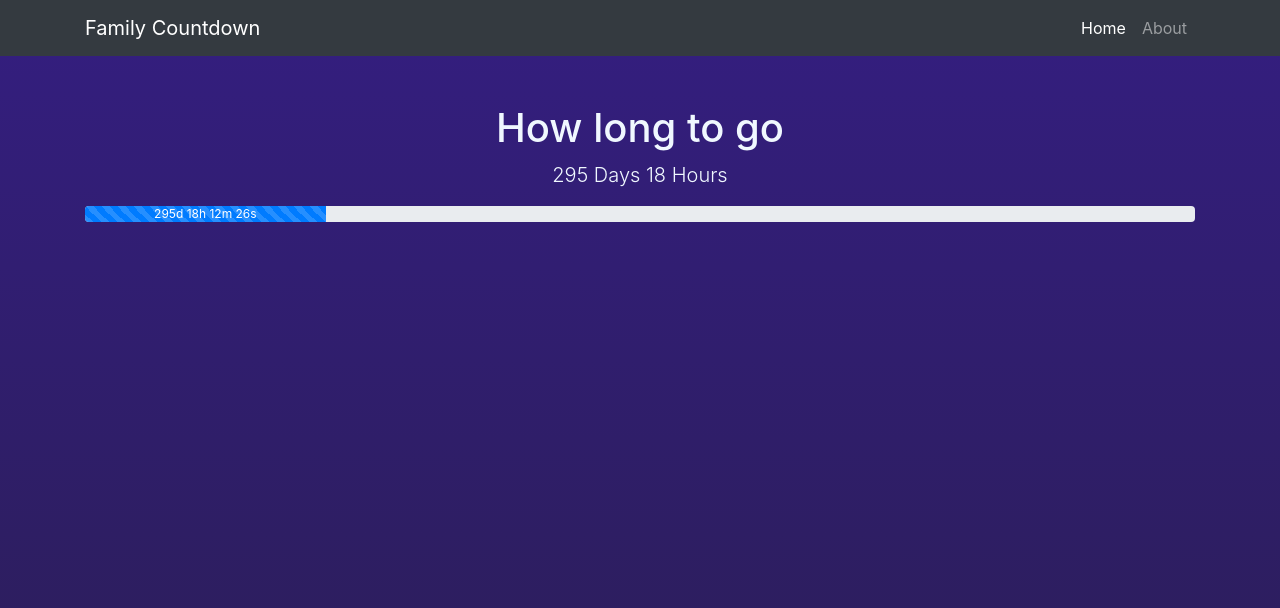
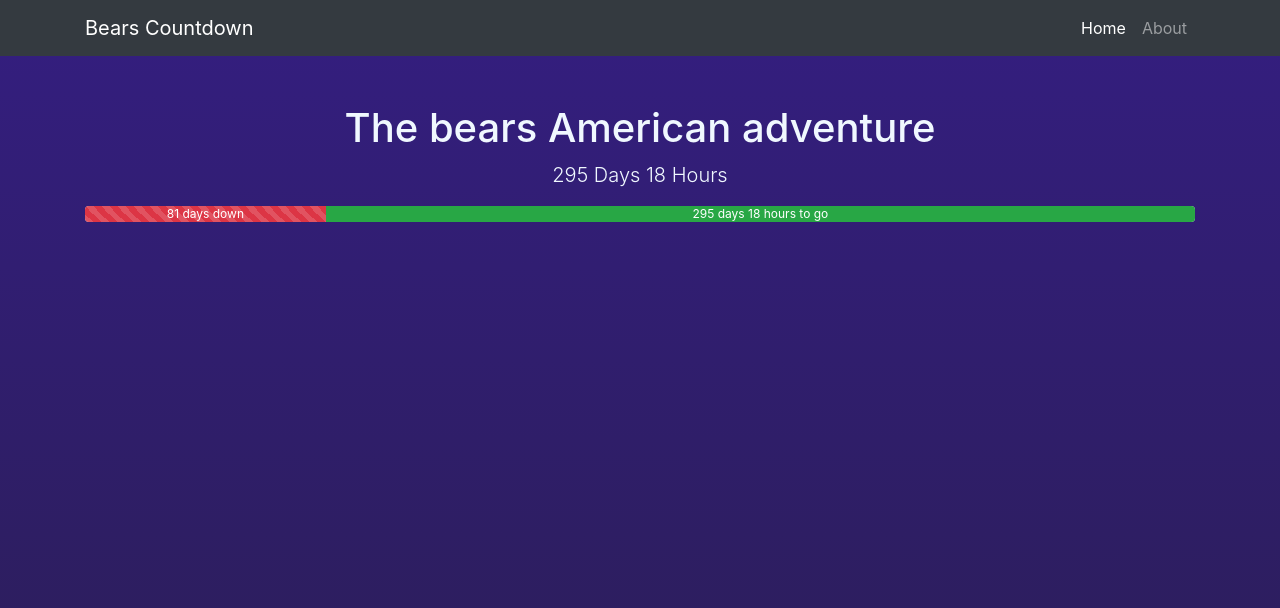
Before and after one commit to Yunojoe/countdown, a website: page index.html in a window 1280 px wide. Drawn offline with Linux system fonts and the light colour scheme.

Commit message:
fixed dependancies and added bar 2

```diff
--- a/index.html
+++ b/index.html
@@ -44,7 +44,7 @@
     <!-- Navigation -->
     <nav class="navbar navbar-expand-lg navbar-dark bg-dark fixed-top">
       <div class="container">
-        <a class="navbar-brand" href="#">Family Countdown</a>
+        <a class="navbar-brand" href="#">Bears Countdown</a>
         <button class="navbar-toggler" type="button" data-toggle="collapse" data-target="#navbarResponsive" aria-controls="navbarResponsive" aria-expanded="false" aria-label="Toggle navigation">
           <span class="navbar-toggler-icon"></span>
         </button>
@@ -67,10 +67,11 @@
     <div class="container">
       <div class="row">
         <div class="col-lg-12 text-center">
-          <h1 class="mt-5">How long to go</h1>
-            <p class="lead"><span id="days">XXX</span> Days <span id="hours">XXX</span> Hours</p>
+          <h1 class="mt-5">The bears American adventure</h1>
+            <p class="lead"><span id="days">Working out the</span> Days <span id="hours">and the</span> Hours</p>
          <div class="progress">
-            <div id="dynamic" class="progress-bar progress-bar-striped progress-bar-animated" role="progressbar" aria-valuenow="75" aria-valuemin="0" aria-valuemax="100" style="width: 75%"></div>
+            <div id="dynamic" class="progress-bar progress-bar-striped bg-danger progress-bar-animated" role="progressbar" aria-valuenow="0" aria-valuemin="0" aria-valuemax="100" style="width: 0%">Test</div>
+             <div id="dynamic2" class="progress-bar bg-success" role="progressbar" aria-valuenow="0" aria-valuemin="0" aria-valuemax="100" style="width: 50%">Brushing bear fur...</div>
          </div>
         </div>
       </div>
@@ -87,7 +88,7 @@
     <!-- Bootstrap core JavaScript -->
     <script src="vendor/jquery/jquery.min.js"></script>
     <script src="vendor/bootstrap/js/bootstrap.bundle.min.js"></script>
-    <script src="/main.js"></script>
+    <script src="main.js"></script>
   </body>
 
 </html>
--- a/main.js
+++ b/main.js
@@ -1,36 +1,50 @@
-var originalDate = new Date("April 19, 2018, 21:00:00").getTime();
+// var originalDate = new Date("April 19, 2018, 21:00:00").getTime();
 var countDownDate = new Date("May 2, 2019 13:00:00").getTime();
-
 var StartDistance = 32630400000;
 
-
 // Update the count down every 1 second
-var x = setInterval(function() {
-
+var x = setInterval(function () {
   // Get todays date and time
 	var now = new Date().getTime();
-
   // Find the distance between now an the count down date
     var distance = countDownDate - now;
-  var calc = StartDistance - distance;
-  var Progress = (100 * calc) / (StartDistance);
-  console.log(Progress);
+    var elapsed = StartDistance - distance;
+    var Progress = (100 * elapsed) / (StartDistance);
+
   // Time calculations for days, hours, minutes and seconds
 	var days = Math.floor(distance / (1000 * 60 * 60 * 24));
 	var hours = Math.floor((distance % (1000 * 60 * 60 * 24)) / (1000 * 60 * 60));
 	var minutes = Math.floor((distance % (1000 * 60 * 60)) / (1000 * 60));
 	var seconds = Math.floor((distance % (1000 * 60)) / 1000);
 
-  // Display the result in the element with id="demo"
-  document.getElementById("dynamic").innerHTML = days + "d " + hours + "h "
-  + minutes + "m " + seconds + "s ";
-    document.getElementById("days").innerHTML = days;
-    document.getElementById("hours").innerHTML = hours;
+// Time calculations for days, hours, minutes and seconds
+	var elapsed_days = Math.floor(elapsed/ (1000 * 60 * 60 * 24));
+	var elapsed_hours = Math.floor((elapsed % (1000 * 60 * 60 * 24)) / (1000 * 60 * 60));
+	var elapsed_minutes = Math.floor((elapsed % (1000 * 60 * 60)) / (1000 * 60));
+	var elapsed_seconds = Math.floor((elapsed % (1000 * 60)) / 1000);
+
+
+  // Display the results
+	// to go bar
+	document.getElementById("dynamic2").innerHTML = days + " days " + hours + " hours to go";
+	//elapsed bar
+	document.getElementById("dynamic").innerHTML = elapsed_days + " days down";
+
+	//change settings of bar 1 (elapsed)
 	$("#dynamic")
       .css("width", Progress + "%")
       .attr("aria-valuenow", Progress)
 
-  // If the count down is finished, write some text
+	//change settings of bar 2 (remaining)
+	$("#dynamic2")
+      .css("width", (100 - Progress) + "%")
+      .attr("aria-valuenow", (100 - Progress))
+
+	//show the actual countdown
+	document.getElementById("days").innerHTML = days;
+    document.getElementById("hours").innerHTML = hours;
+
+  // If the count down is finished do this
   if (distance < 0) {
 	  clearInterval(x);
 	  document.getElementById("dynamic").innerHTML = "There's a great big beautiful tomorrow";
```
Lines whose indentation alone changed are shown as unchanged.
